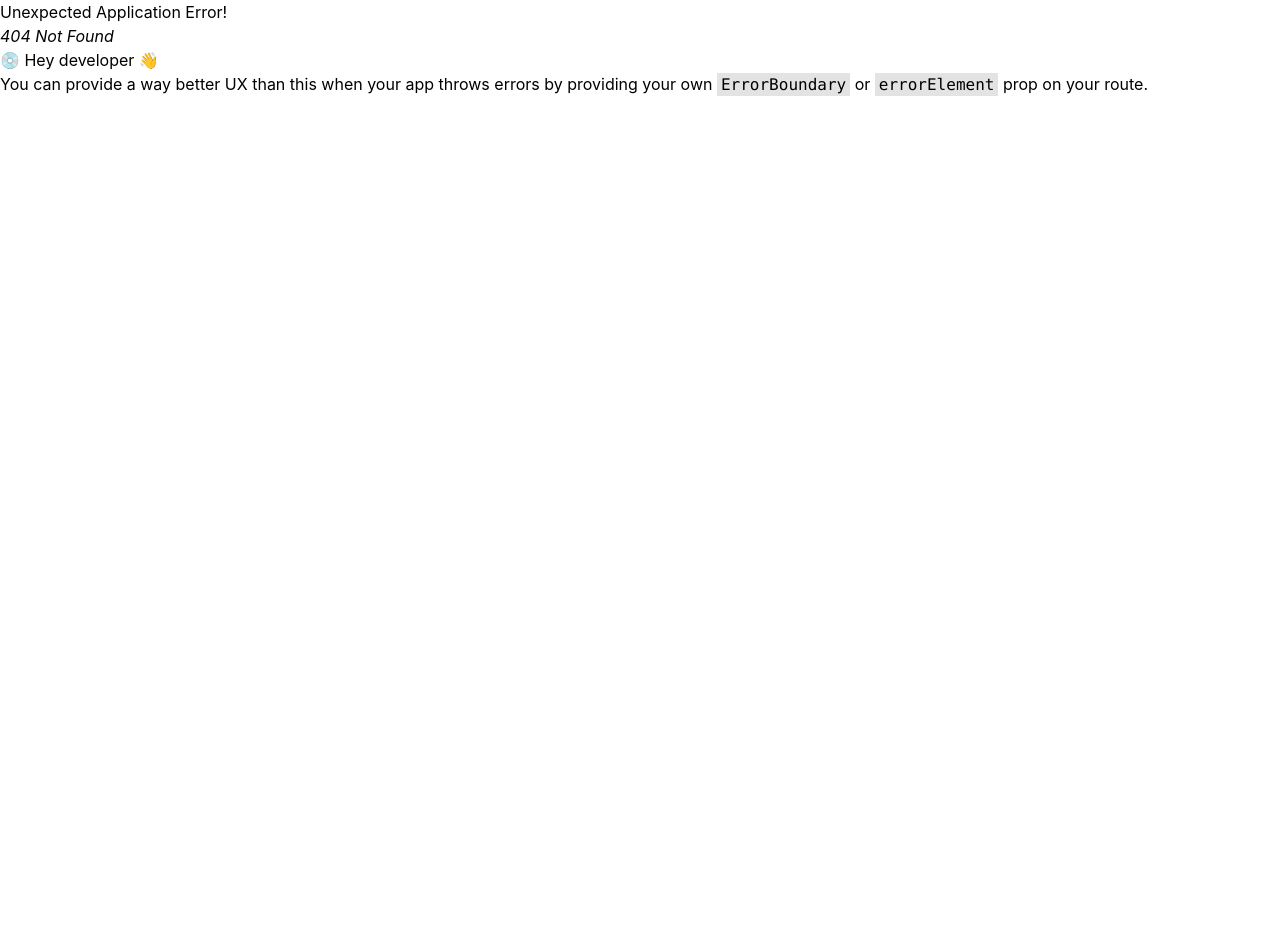
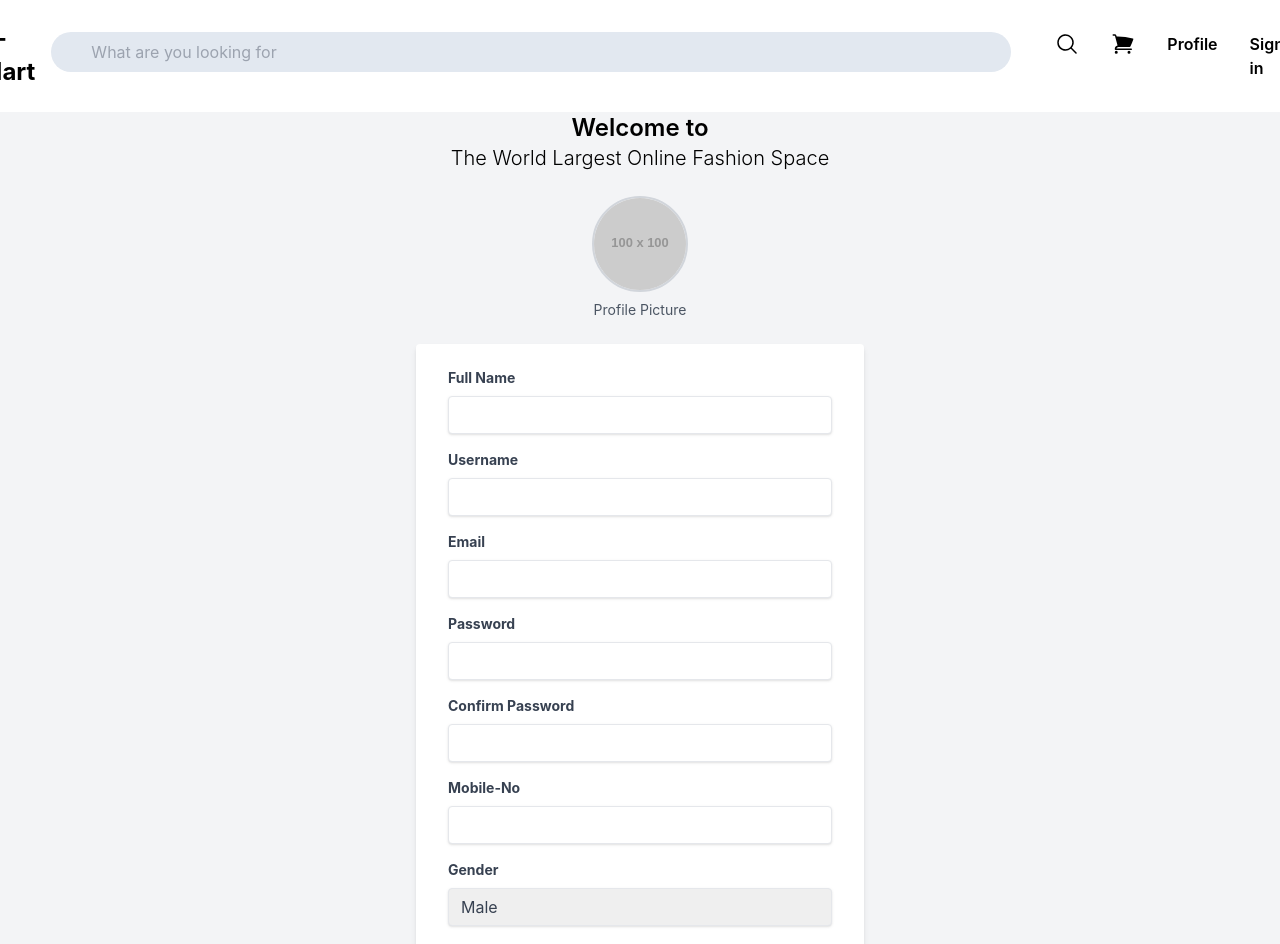
Before and after one commit to saraniz/Multi-vendor-E-Commerce, a React (Create React App) app in the folder Frontend/: page /RegistraionForm in a window 1280 px wide. Before the commit this address had no page. Shown: the top 944 px of the page. Before the commit the page ends 800 px from the top, so only its background shows below. Built offline with nearby package versions, Linux system fonts and the light colour scheme.

Commit message:
Updated
Added Login,Registration from pages

```diff
--- a/Frontend/package.json
+++ b/Frontend/package.json
@@ -3,6 +3,8 @@
   "version": "0.1.0",
   "private": true,
   "dependencies": {
+    "@fortawesome/free-solid-svg-icons": "^6.6.0",
+    "@fortawesome/react-fontawesome": "^0.2.2",
     "@testing-library/jest-dom": "^5.17.0",
     "@testing-library/react": "^13.4.0",
     "@testing-library/user-event": "^13.5.0",
--- a/Frontend/src/Components/Header/Navbar.jsx
+++ b/Frontend/src/Components/Header/Navbar.jsx
@@ -31,7 +31,7 @@ function Navbar() {
         xmlns="http://www.w3.org/2000/svg"
         viewBox="0 0 24 24"
         fill="currentColor"
-        className="size-6 transition-colors duration-300 hover:text-blue-500">
+        className="transition-colors duration-300 size-6 hover:text-blue-500">
         <path d="M2.25 2.25a.75.75 0 0 0 0 1.5h1.386c.17 0 .318.114.362.278l2.558 9.592a3.752 3.752 0 0 0-2.806 3.63c0 .414.336.75.75.75h15.75a.75.75 0 0 0 0-1.5H5.378A2.25 2.25 0 0 1 7.5 15h11.218a.75.75 0 0 0 .674-.421 60.358 60.358 0 0 0 2.96-7.228.75.75 0 0 0-.525-.965A60.864 60.864 0 0 0 5.68 4.509l-.232-.867A1.875 1.875 0 0 0 3.636 2.25H2.25ZM3.75 20.25a1.5 1.5 0 1 1 3 0 1.5 1.5 0 0 1-3 0ZM16.5 20.25a1.5 1.5 0 1 1 3 0 1.5 1.5 0 0 1-3 0Z" />
         </svg>
         </div>
@@ -40,7 +40,8 @@ function Navbar() {
 
 
 
-      <li> <Link to={'/CusProfile'}><div className='font-semibold transition-colors duration-300 hover:text-blue-500'>Sign in</div></Link></li>
+      <li> <Link to={'/CusProfile'}><div className='font-semibold transition-colors duration-300 hover:text-blue-500'>Profile</div></Link></li>
+      <li> <Link to={'/LoginPage'}><div className='font-semibold transition-colors duration-300 hover:text-blue-500'>Sign in</div></Link></li>
     </ul>
       </nav>
     </div>
--- a/Frontend/src/Pages/Login.js
+++ /dev/null
@@ -1,9 +0,0 @@
-import React from 'react'
-
-function Login() {
-  return (
-    <div>Login</div>
-  )
-}
-
-export default Login
--- /dev/null
+++ b/Frontend/src/Pages/LoginPage.js
@@ -0,0 +1,84 @@
+import React, { useState } from "react";
+import { FontAwesomeIcon } from "@fortawesome/react-fontawesome";
+import { faUser, faLock, faEye, faEyeSlash } from "@fortawesome/free-solid-svg-icons";
+import BackgroundImage from '../Assests/img.jpg'; // Use a relative path for the background image
+import { Link } from "react-router-dom";
+import Navbar from "../Components/Header/Navbar";
+
+function LoginPage() {
+  const [showPassword, setShowPassword] = useState(false);
+
+  const togglePasswordVisibility = () => {
+    setShowPassword(!showPassword);
+  };
+
+  return (
+    <div>
+      <Navbar/>
+    <div
+      className="flex items-center justify-center min-h-screen bg-center bg-cover"
+      style={{ backgroundImage: `url(${BackgroundImage})` }}
+    >
+      <div className="p-8 border border-gray-400 shadow-lg rounded-xl bg-white/10 backdrop-blur-md w-80 md:w-96">
+        <h2 className="mb-6 text-3xl font-semibold text-center text-white">Login</h2>
+        <form className="space-y-6">
+          <div>
+            <label className="sr-only">Username</label>
+            <div className="relative">
+              <input
+                type="text"
+                placeholder="Username"
+                className="w-full py-2 pl-10 pr-4 text-white rounded-full outline-none bg-white/10"
+              />
+              <span className="absolute text-white transform -translate-y-1/2 left-3 top-1/2">
+                <FontAwesomeIcon icon={faUser} />
+              </span>
+            </div>
+          </div>
+          <div>
+            <label className="sr-only">Password</label>
+            <div className="relative">
+              <input
+                type={showPassword ? "text" : "password"}
+                placeholder="Password"
+                className="w-full py-2 pl-10 pr-10 text-white rounded-full outline-none bg-white/10"
+              />
+              <span className="absolute text-white transform -translate-y-1/2 left-3 top-1/2">
+                <FontAwesomeIcon icon={faLock} />
+              </span>
+              <button
+                type="button"
+                onClick={togglePasswordVisibility}
+                className="absolute text-white transform -translate-y-1/2 right-3 top-1/2 focus:outline-none"
+              >
+                <FontAwesomeIcon icon={showPassword ? faEyeSlash : faEye} />
+              </button>
+            </div>
+          </div>
+          <div className="flex items-center justify-between text-sm text-gray-300">
+            <label className="flex items-center">
+              <input type="checkbox" className="mr-1" />
+              Remember me
+            </label>
+            <a href="#" className="hover:underline">
+              Forgot Password?
+            </a>
+          </div>
+          <button
+            type="submit"
+            className="w-full py-2 font-semibold text-purple-700 transition bg-white rounded-full hover:bg-gray-200"
+          >
+            Login
+          </button>
+        </form>
+        <p className="mt-4 text-sm text-center text-gray-300">
+          Don’t have an account?
+          <Link to={'/RegistraionForm'}><button className="font-semibold text-white hover:underline">Register</button></Link>
+        </p>
+      </div>
+    </div>
+    </div>
+  );
+}
+
+export default LoginPage;
--- /dev/null
+++ b/Frontend/src/Pages/RegistrationForm.js
@@ -0,0 +1,162 @@
+import React, { useState } from "react";
+import Navbar from "../Components/Header/Navbar";
+
+function RegistrationForm() {
+  const [profileImage, setProfileImage] = useState(null);
+  const [formData, setFormData] = useState({
+    fullName: "",
+    username: "",
+    email: "",
+    password: "",
+    confirmPassword: "",
+    mobileNo: "",
+    gender: "Male",
+    address: ""
+  });
+
+  const handleImageChange = (e) => {
+    setProfileImage(URL.createObjectURL(e.target.files[0]));
+  };
+
+  const handleInputChange = (e) => {
+    const { name, value } = e.target;
+    setFormData({ ...formData, [name]: value });
+  };
+
+  const handleSubmit = (e) => {
+    e.preventDefault();
+    // Handle form submission logic
+    console.log(formData);
+  };
+
+  return (
+    <div>
+        <Navbar/>
+    <div className="flex flex-col items-center justify-center min-h-screen bg-gray-100">
+      <h2 className="text-2xl font-semibold">Welcome to</h2>
+      <h3 className="mb-6 text-xl font-light">The World Largest Online Fashion Space</h3>
+
+      <div className="flex flex-col items-center mb-6">
+        <label htmlFor="profileImage" className="cursor-pointer">
+          <img
+            src={profileImage || "https://via.placeholder.com/100"}
+            alt="Profile"
+            className="object-cover w-24 h-24 border-2 border-gray-300 rounded-full"
+          />
+        </label>
+        <input
+          id="profileImage"
+          type="file"
+          accept="image/*"
+          className="hidden"
+          onChange={handleImageChange}
+        />
+        <p className="mt-2 text-sm text-gray-600">Profile Picture</p>
+      </div>
+
+      <form
+        onSubmit={handleSubmit}
+        className="w-full max-w-md px-8 pt-6 pb-8 mb-4 bg-white rounded shadow-md"
+      >
+        <div className="mb-4">
+          <label className="block mb-2 text-sm font-bold text-gray-700">Full Name</label>
+          <input
+            type="text"
+            name="fullName"
+            value={formData.fullName}
+            onChange={handleInputChange}
+            className="w-full px-3 py-2 leading-tight text-gray-700 border rounded shadow appearance-none focus:outline-none focus:shadow-outline"
+          />
+        </div>
+
+        <div className="mb-4">
+          <label className="block mb-2 text-sm font-bold text-gray-700">Username</label>
+          <input
+            type="text"
+            name="username"
+            value={formData.username}
+            onChange={handleInputChange}
+            className="w-full px-3 py-2 leading-tight text-gray-700 border rounded shadow appearance-none focus:outline-none focus:shadow-outline"
+          />
+        </div>
+
+        <div className="mb-4">
+          <label className="block mb-2 text-sm font-bold text-gray-700">Email</label>
+          <input
+            type="email"
+            name="email"
+            value={formData.email}
+            onChange={handleInputChange}
+            className="w-full px-3 py-2 leading-tight text-gray-700 border rounded shadow appearance-none focus:outline-none focus:shadow-outline"
+          />
+        </div>
+
+        <div className="mb-4">
+          <label className="block mb-2 text-sm font-bold text-gray-700">Password</label>
+          <input
+            type="password"
+            name="password"
+            value={formData.password}
+            onChange={handleInputChange}
+            className="w-full px-3 py-2 leading-tight text-gray-700 border rounded shadow appearance-none focus:outline-none focus:shadow-outline"
+          />
+        </div>
+
+        <div className="mb-4">
+          <label className="block mb-2 text-sm font-bold text-gray-700">Confirm Password</label>
+          <input
+            type="password"
+            name="confirmPassword"
+            value={formData.confirmPassword}
+            onChange={handleInputChange}
+            className="w-full px-3 py-2 leading-tight text-gray-700 border rounded shadow appearance-none focus:outline-none focus:shadow-outline"
+          />
+        </div>
+
+        <div className="mb-4">
+          <label className="block mb-2 text-sm font-bold text-gray-700">Mobile-No</label>
+          <input
+            type="tel"
+            name="mobileNo"
+            value={formData.mobileNo}
+            onChange={handleInputChange}
+            className="w-full px-3 py-2 leading-tight text-gray-700 border rounded shadow appearance-none focus:outline-none focus:shadow-outline"
+          />
+        </div>
+
+        <div className="mb-4">
+          <label className="block mb-2 text-sm font-bold text-gray-700">Gender</label>
+          <select
+            name="gender"
+            value={formData.gender}
+            onChange={handleInputChange}
+            className="w-full px-3 py-2 leading-tight text-gray-700 border rounded shadow appearance-none focus:outline-none focus:shadow-outline"
+          >
+            <option value="Male">Male</option>
+            <option value="Female">Female</option>
+          </select>
+        </div>
+
+        <div className="mb-4">
+          <label className="block mb-2 text-sm font-bold text-gray-700">Address</label>
+          <textarea
+            name="address"
+            value={formData.address}
+            onChange={handleInputChange}
+            className="w-full px-3 py-2 leading-tight text-gray-700 border rounded shadow appearance-none focus:outline-none focus:shadow-outline"
+          />
+        </div>
+
+        <button
+          type="submit"
+          className="w-full px-4 py-2 font-bold text-white bg-gray-800 rounded hover:bg-gray-700 focus:outline-none focus:shadow-outline"
+        >
+          Submit
+        </button>
+      </form>
+    </div>
+    </div>
+  );
+}
+
+export default RegistrationForm;
```
Also changed, not shown: Frontend/src/index.js (+10 -0 lines), Frontend/src/Assests/img.jpg (added), 1 other file (tests, documents, lock files or other folders).
